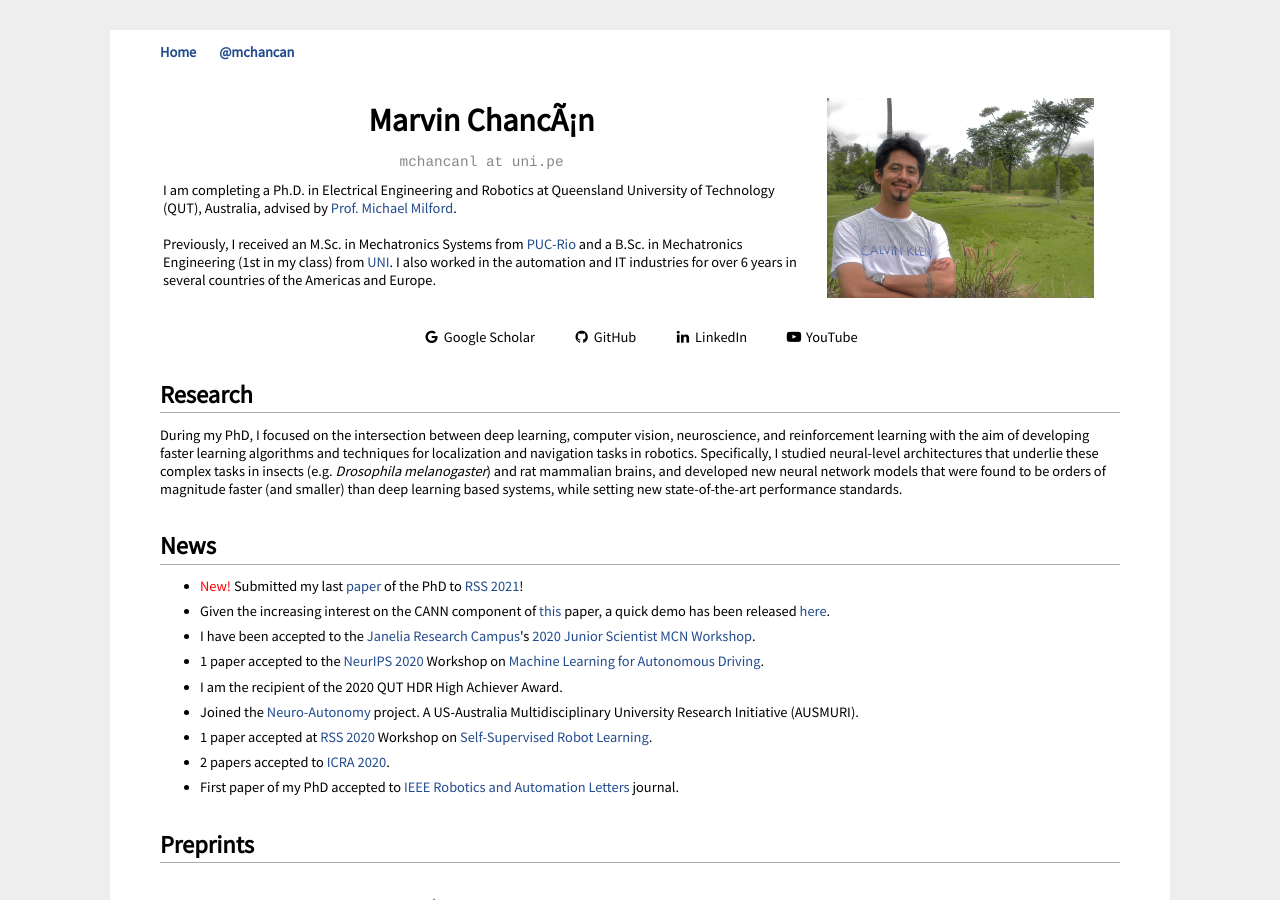
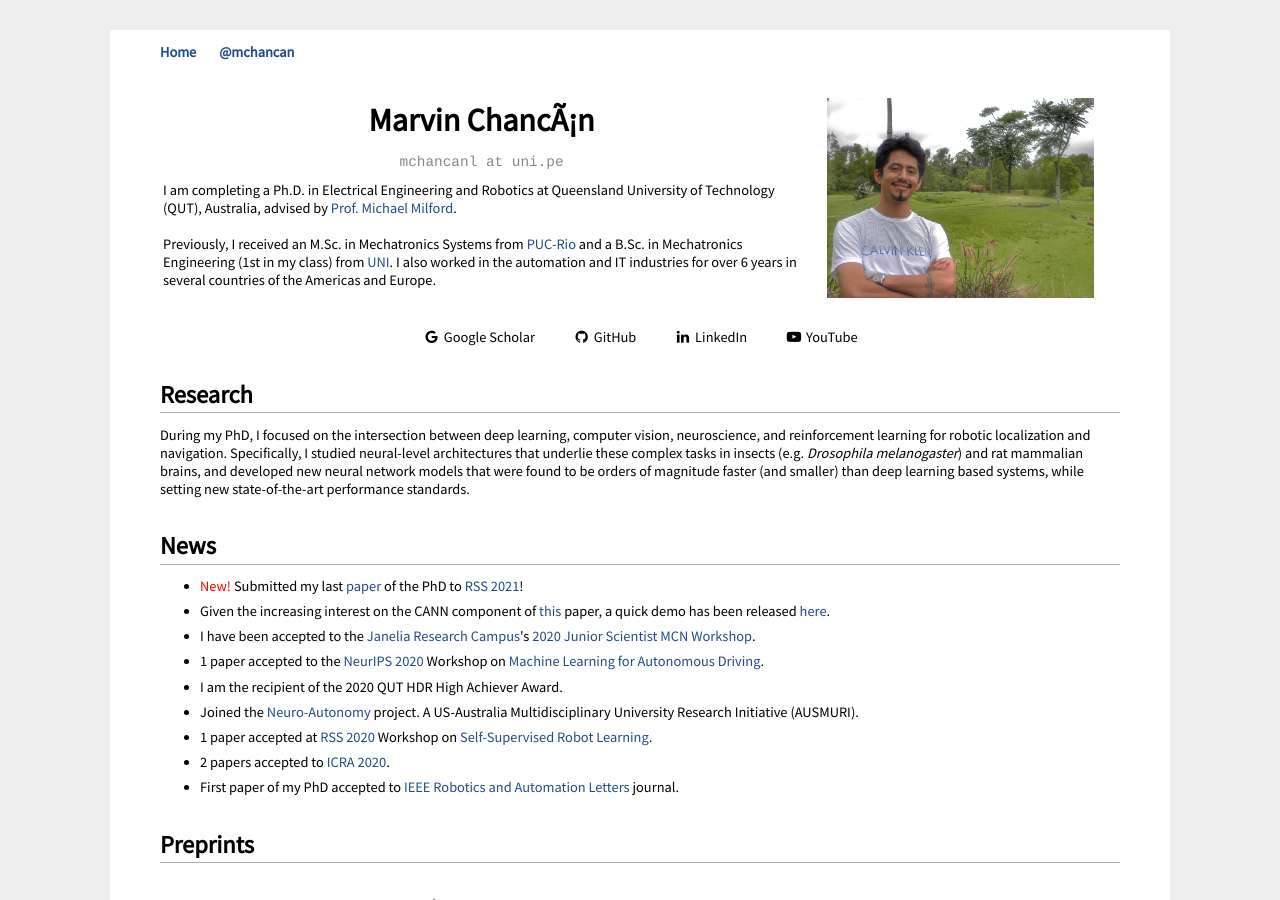
Before and after one commit to mchancan/mchancan.github.io, a Jekyll site: the page built from index.html, in a window 1280 px wide and 900 px high. Built offline with Jekyll 4.4.1, drawn with Linux system fonts in a browser that asks for light colours; comment, search, counter and statistics services are not loaded; a style sheet for code colours, icons or effects is not loaded.

Commit message:
Update index.html

```diff
--- a/index.html
+++ b/index.html
@@ -34,7 +34,7 @@ title: Marvin Chancán
 </p>
 
 <h2>Research</h2>
-During my PhD, I focused on the intersection between deep learning, computer vision, neuroscience, and reinforcement learning with the aim of developing faster learning algorithms and techniques for localization and navigation tasks in robotics.
+During my PhD, I focused on the intersection between deep learning, computer vision, neuroscience, and reinforcement learning for robotic localization and navigation.
 Specifically, I studied neural-level architectures that underlie these complex tasks in insects (e.g. <i>Drosophila melanogaster</i>) and rat mammalian brains, and developed new neural network models that were found to be orders of magnitude faster (and smaller) than deep learning based systems, while setting new state-of-the-art performance standards.
 <!--My PhD research papers have been published at top-tier robotics and machine learning journal, conferences and workshops such as the IEEE Robotics and Automation Letters (RA-L), IEEE International Conference on Robotics and Automation (ICRA), Robotics: Science and Systems (RSS), and the Conference on Neural Information Processing Systems (NeurIPS).-->
 
```
